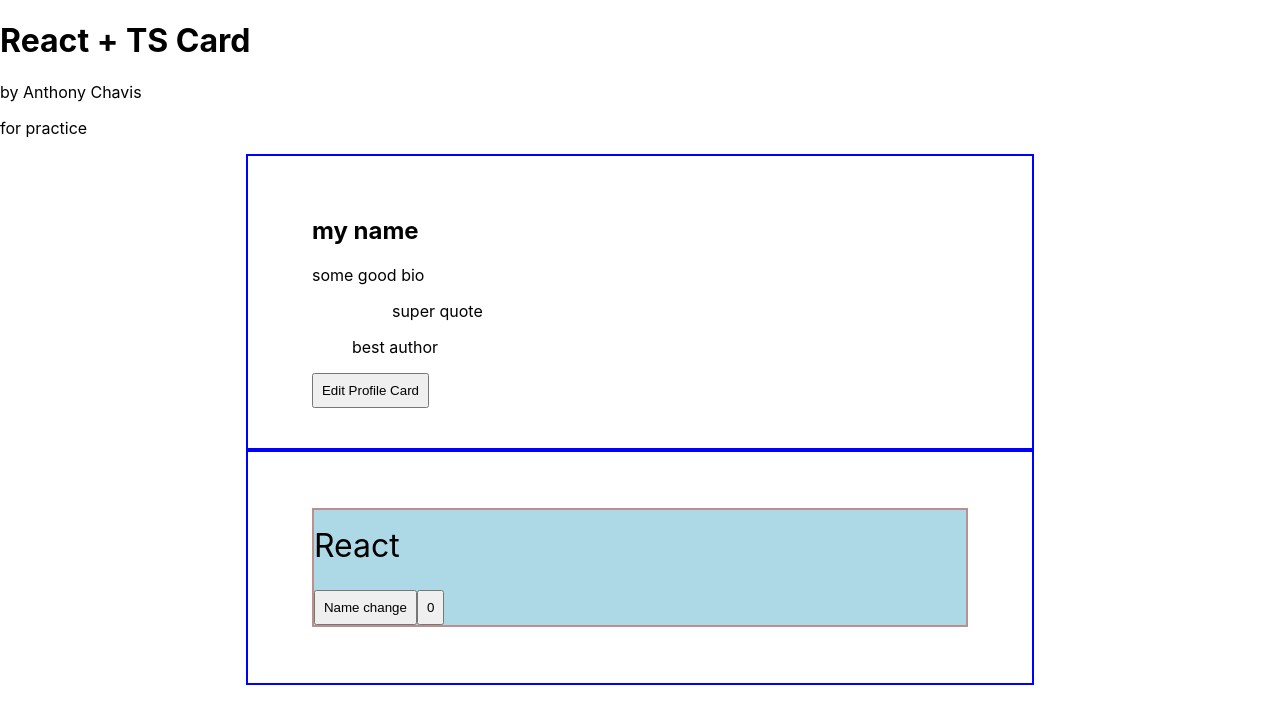
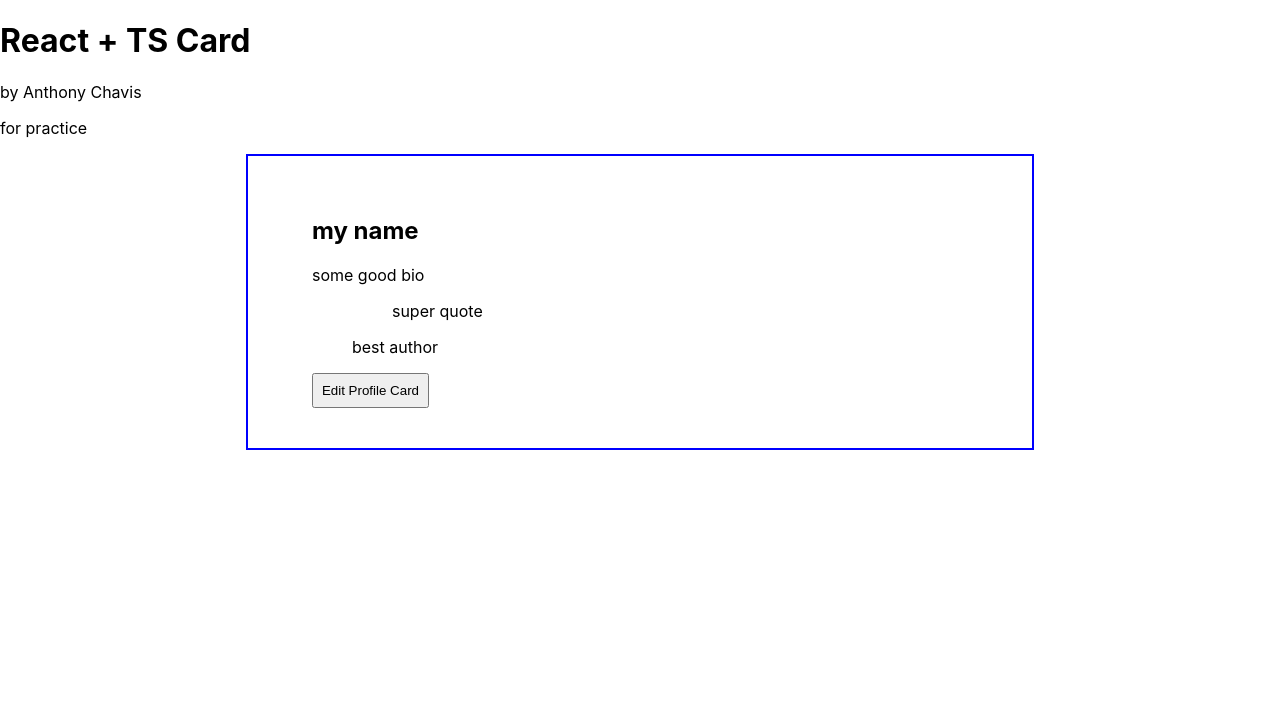
Before and after one commit to anthonychavis/personal-profile-card-cra, a React (Create React App) app: page / in a window 1280 px wide. Shown: the top 724 px of the page. Built offline with nearby package versions, Linux system fonts and the light colour scheme.

Commit message:
ternary delta; removed section tag & lesson

```diff
--- a/src/components/Card.tsx
+++ b/src/components/Card.tsx
@@ -55,6 +55,8 @@ function Card(props: ProfileCard) {
     return (
         <>
             <article>
+                {!edit ? (
+                    <>
                         <header>
                             <Name name={profileCard.firstName} />
                             {/* <Name name={props.name} /> */}
@@ -69,39 +71,20 @@ function Card(props: ProfileCard) {
                         <button className={styles.btn} onClick={editBtn}>
                             Edit Profile Card
                         </button>
-                {!edit ? null : (
-                    <section>
+                    </>
+                ) : (
                     <EditForm
                         handleSubmit={handleSubmit}
                         handleChange={handleChange}
                         profileCard={{
-                                firstName: '',
-                                bio: '',
-                                favQuote: '',
-                                quoteAuthor: '',
-                                // quoteURL: '',
+                            firstName: props.name,
+                            bio: props.bio,
+                            favQuote: props.quote,
+                            quoteAuthor: props.quoteAuthor,
+                            quoteURL: props.quoteURL,
                         }}
                     />
-                    </section>
                 )}
-            </article>
-
-            <article>
-                <section className={styles.lessonMaterial}>
-                    <p className={styles.lessonMaterial}>{name}</p>
-                    <button
-                        className={styles.btn}
-                        onClick={() => setName(() => 'React State')}
-                    >
-                        Name change
-                    </button>
-                    <button
-                        className={styles.btn}
-                        onClick={() => setCount(() => count + 1)}
-                    >
-                        {count}
-                    </button>
-                </section>
             </article>
         </>
     );
```
Lines whose indentation alone changed are shown as unchanged.
